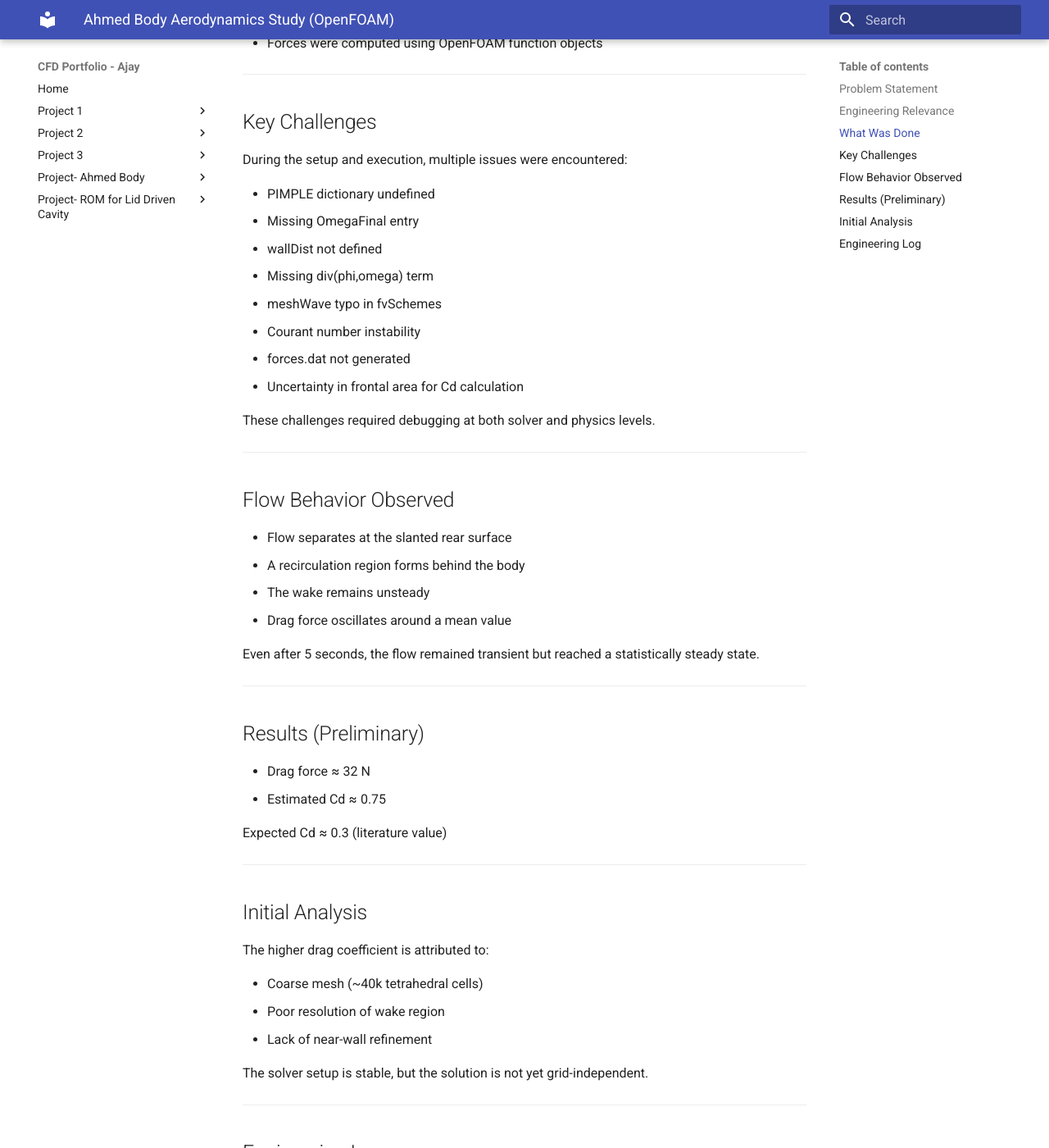
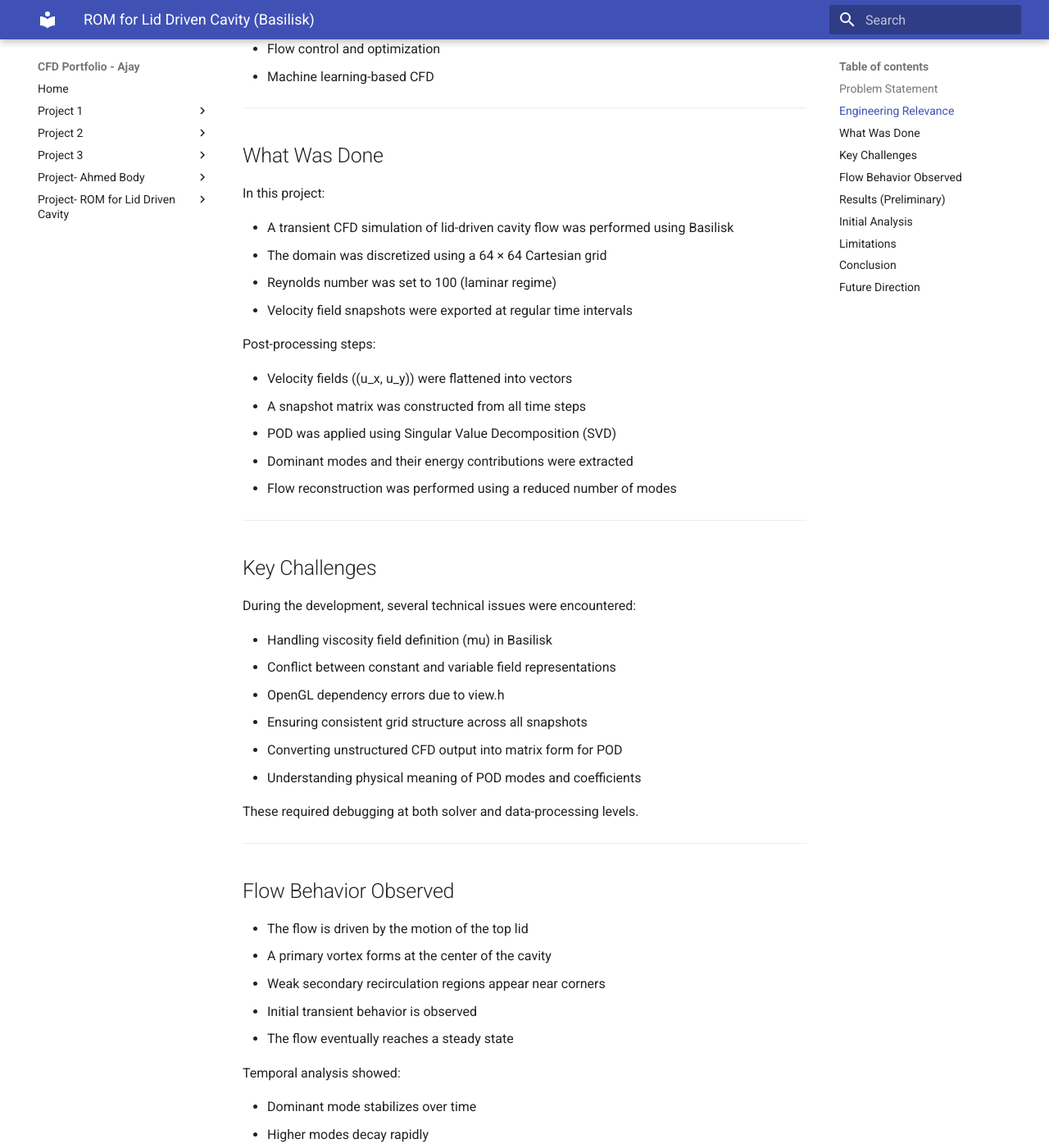
Before and after one commit to ajayn145/cfd-portfolio, an MkDocs documentation site: the page built from docs/project-4-ROM_lid_driven_cavity/overview.md, in a window 1280 px wide and 1400 px high, scrolled down 929 px. Shown: the whole window at 82% size. Built offline with MkDocs 1.6.1 and Material for MkDocs 9.7.7, drawn with Linux system fonts in a browser that asks for light colours; some of the changed text lies outside the part shown.

Commit message:
project-cavity-overview-updated

```diff
--- a/docs/project-4-ROM_lid_driven_cavity/overview.md
+++ b/docs/project-4-ROM_lid_driven_cavity/overview.md
@@ -1,83 +1,136 @@
-# Ahmed Body Aerodynamics Study (OpenFOAM)
+# ROM for Lid Driven Cavity (Basilisk)
 
 ## Problem Statement
-The objective of this project is to simulate external flow over a 25° Ahmed body and estimate the drag coefficient.
+The objective of this project is to develop a Reduced Order Model (ROM) for a 2D incompressible lid-driven cavity flow.
 
-The Ahmed body is a simplified car-like geometry widely used in automotive aerodynamics to study flow separation and wake behavior.
+Instead of solving the full Navier–Stokes equations at every grid point, the goal is to extract dominant flow structures and represent the system using a reduced number of variables.
+
+This is achieved using Proper Orthogonal Decomposition applied to high-fidelity CFD data generated using Basilisk
 
 ---
 
 ## Engineering Relevance
-Understanding flow over bluff bodies is critical in automotive design because:
+High-fidelity CFD simulations are computationally expensive and not suitable for:
 
-- Drag directly affects fuel efficiency
-- Wake structure influences vehicle stability
-- Pressure distribution determines aerodynamic performance
+ - Real-time simulations
+ - Optimization loops
+ - Digital twin applications
+ - Control systems
 
-The Ahmed body provides a benchmark case for validating CFD setups.
+Reduced Order Modeling addresses this by:
 
+ - Compressing large CFD datasets
+ - Identifying dominant flow physics
+ - Enabling fast approximate solutions
+
+ROM is widely used in:
+
+ - Automotive aerodynamics
+ - Thermal management systems
+ - Flow control and optimization
+ - Machine learning-based CFD
 ---
 
 ## What Was Done
 In this project:
 
-- A transient CFD simulation was set up using OpenFOAM
-- The case was adapted from the `pitzDaily` tutorial
-- The PIMPLE algorithm was used for pressure-velocity coupling
-- The k-omega SST turbulence model was applied
-- The simulation was run up to 5 seconds to allow wake development
-- Forces were computed using OpenFOAM function objects
+ - A transient CFD simulation of lid-driven cavity flow was performed using Basilisk
+ - The domain was discretized using a 64 × 64 Cartesian grid
+ - Reynolds number was set to 100 (laminar regime)
+ - Velocity field snapshots were exported at regular time intervals
+
+Post-processing steps:
+
+ - Velocity fields ((u_x, u_y)) were flattened into vectors
+ - A snapshot matrix was constructed from all time steps
+ - POD was applied using Singular Value Decomposition (SVD)
+ - Dominant modes and their energy contributions were extracted
+ - Flow reconstruction was performed using a reduced number of modes
 
 ---
 
 ## Key Challenges
-During the setup and execution, multiple issues were encountered:
+During the development, several technical issues were encountered:
 
-- PIMPLE dictionary undefined
-- Missing OmegaFinal entry
-- wallDist not defined
-- Missing div(phi,omega) term
-- meshWave typo in fvSchemes
-- Courant number instability
-- forces.dat not generated
-- Uncertainty in frontal area for Cd calculation
+ - Handling viscosity field definition (mu) in Basilisk
+ - Conflict between constant and variable field representations
+ - OpenGL dependency errors due to view.h
+ - Ensuring consistent grid structure across all snapshots
+ - Converting unstructured CFD output into matrix form for POD
+ - Understanding physical meaning of POD modes and coefficients
 
-These challenges required debugging at both solver and physics levels.
+These required debugging at both solver and data-processing levels.
 
 ---
 
 ## Flow Behavior Observed
 
-- Flow separates at the slanted rear surface
-- A recirculation region forms behind the body
-- The wake remains unsteady
-- Drag force oscillates around a mean value
+ - The flow is driven by the motion of the top lid
+ - A primary vortex forms at the center of the cavity
+ - Weak secondary recirculation regions appear near corners
+ - Initial transient behavior is observed
+ - The flow eventually reaches a steady state
 
-Even after 5 seconds, the flow remained transient but reached a statistically steady state.
+Temporal analysis showed:
 
+ - Dominant mode stabilizes over time
+ - Higher modes decay rapidly
 ---
 
 ## Results (Preliminary)
-- Drag force ≈ 32 N
-- Estimated Cd ≈ 0.75
-
-Expected Cd ≈ 0.3 (literature value)
+Total snapshots: 101
+Degrees of freedom: 8192
+Energy Distribution:
+ - Mode 1: 98.43%
+ - Mode 2: 1.38%
+ - Mode 3: 0.15%
+Reconstruction:
+ - Using 5 modes → error ≈ 0.003859
 
 ---
 
 ## Initial Analysis
-The higher drag coefficient is attributed to:
+The results indicate that:
 
-- Coarse mesh (~40k tetrahedral cells)
-- Poor resolution of wake region
-- Lack of near-wall refinement
+ - The flow is highly low-dimensional
+ - A single dominant structure (primary vortex) governs the system
+ - Higher modes represent transient corrections
+ - The system quickly converges to steady state
 
-The solver setup is stable, but the solution is not yet grid-independent.
+This explains why:
+
+ - POD captures most energy in the first mode
+ - Temporal coefficients stabilize over time
 
 ---
 
-## Engineering Log
-The complete step-by-step development process is documented below:
+## Limitations
+ - Flow is steady → lacks dynamic richness
+ - No oscillatory behavior (no vortex shedding)
+ - Limited scope for predictive ROM modeling
 
-<iframe src="https://nbviewer.org/github/ajayn145/AhmedBody_OpenFOAM12/blob/main/notebooks/01_Engineering_Log.ipynb"
-width="100%" height="900px"></iframe>
+---
+
+## Conclusion
+
+This project demonstrates that:
+
+ - Complex CFD systems can be reduced to a small set of dominant modes
+ - POD effectively separates spatial and temporal behavior
+ - Lid-driven cavity flow is strongly low-dimensional
+
+The ROM developed is accurate for reconstruction but limited in predictive capability due to steady-state nature of the flow.
+
+---
+
+
+## Future Direction
+
+To extend this work:
+
+ - Apply ROM to unsteady flows (e.g., flow past cylinder)
+ - Capture oscillatory dynamics and vortex shedding
+ - Develop predictive ROM using temporal coefficients
+ - Integrate machine learning models for time evolution
+
+---
```
